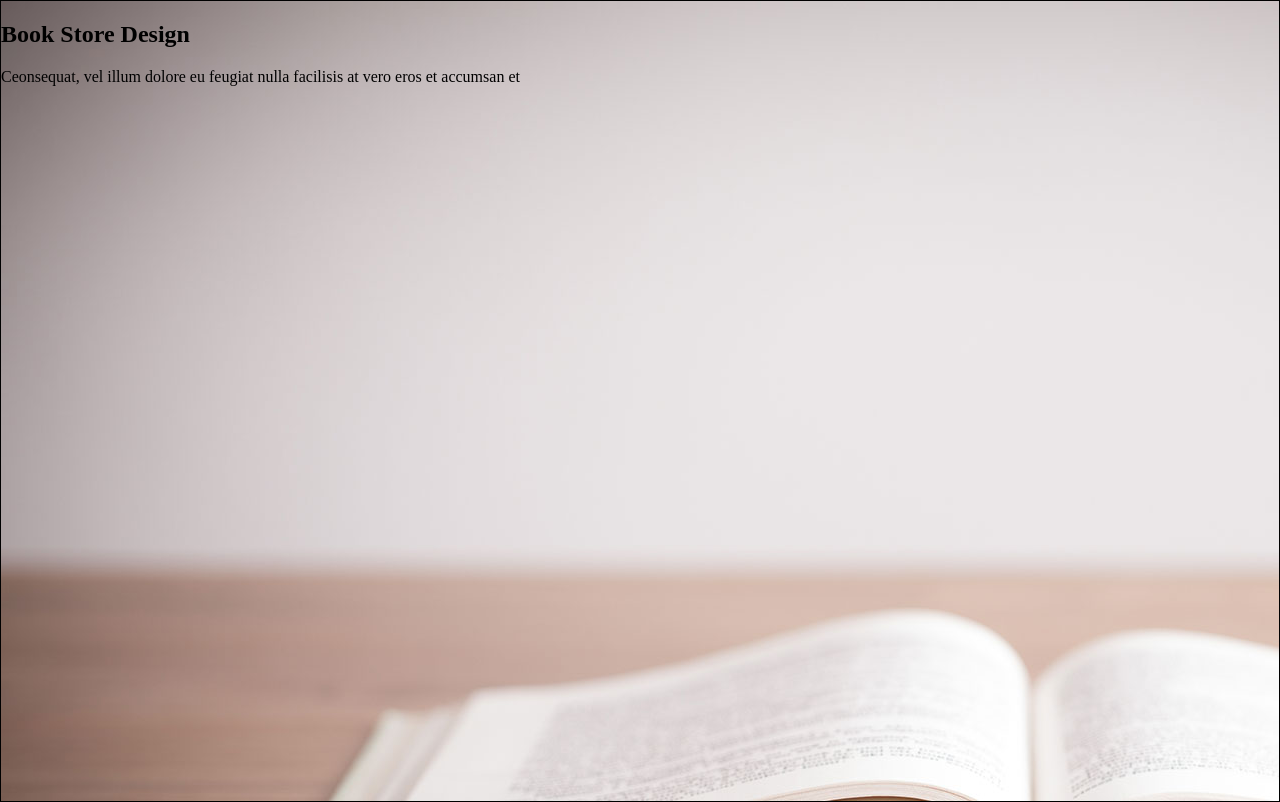
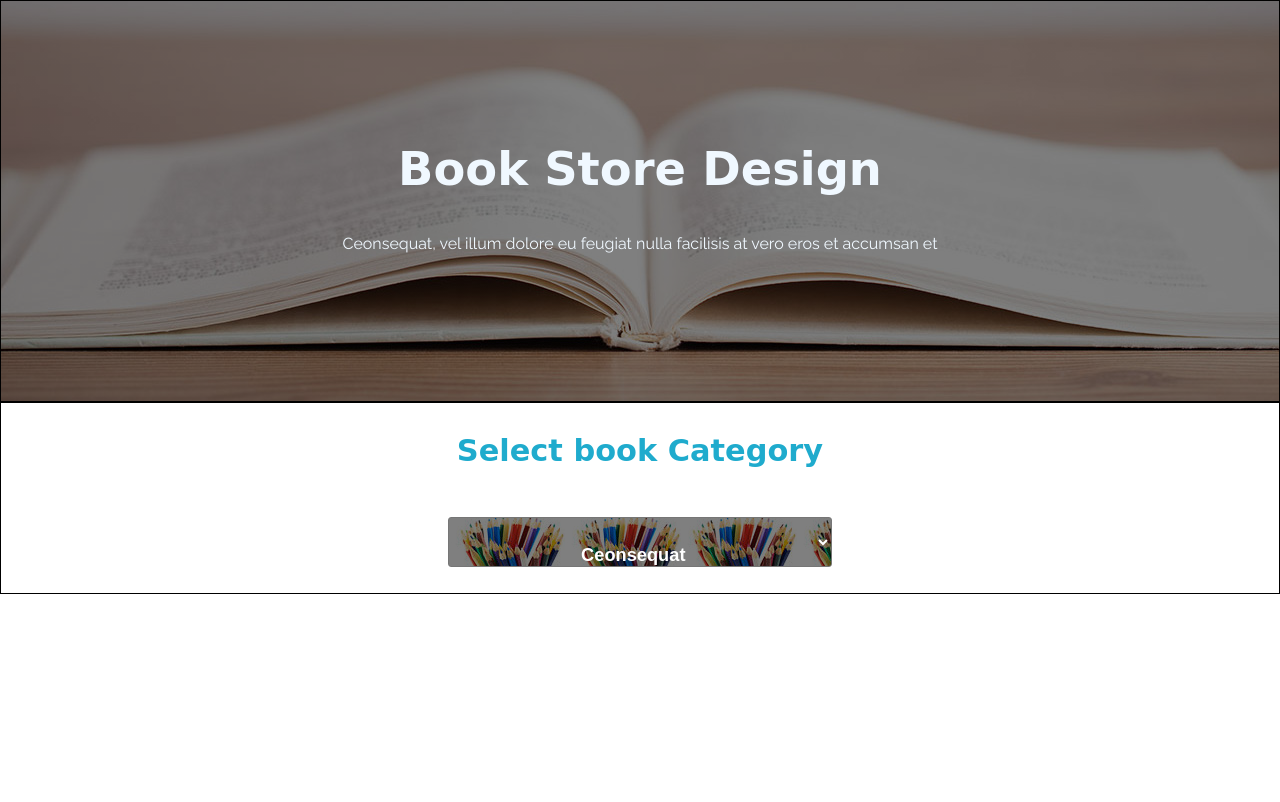
Before and after one commit to shloch/Book-store-design, a plain HTML site: page index.html in a window 1280 px wide. Drawn offline with nearby package versions, Linux system fonts and the light colour scheme; a web font is replaced by a local one.

Commit message:
Fixing BANNER + SEARCH ZONE

```diff
--- a/assets/styles/index.scss
+++ b/assets/styles/index.scss
@@ -1,11 +1,62 @@
+@import url('https://fonts.googleapis.com/css?family=Raleway|Yeon+Sung&display=swap');
 body{
     margin: 0;
     padding: 0;
+    font-family: 'Raleway', sans-serif;
 }
+
+/*------ Banner ---- */
 #upper-section{
     border: 1px solid black;
-    min-height: 800px;
-    background-image: url("../images/banner.jpg");
+    min-height: 400px;
+    background-image: linear-gradient(rgba(0,0,0,0.5), rgba(0,0,0,0.5)), url("../images/banner3.jpg");
     background-repeat: no-repeat;
+    background-position: center;
+
+    @media screen and (max-width: 645px) {
+        padding-right: 5%;
+        padding-left: 5%;
+        h2 {
+            color: yellow;
+        }
+
+    }
+    div[id="image-container"] {
+        text-align: center;
+        margin: 11% 0 0 0;
+        color: aliceblue;
+
+        h2 {
+            font-family: 'Yeon Sung', cursive;
+            font-size: 2.9em;
+        }
+    }
+
 
 }
+
+/*------ serachzone ---- */
+div[id="search-zone"] {
+    text-align: center;
+    border: 1px solid black;
+    padding-bottom: 2%;
+    h3 {
+        font-family: 'Yeon Sung', cursive;
+        color: #1FABCD;
+        font-size: 1.9em;
+    }
+    select {
+        width: 30%;
+        margin: 1.4% 0 0 0;
+        border-radius: 3px;
+        padding: 2% 0 0 10%;
+        font-size: 1.14em;
+        background-image:linear-gradient(rgba(0,0,0,0.5), rgba(0,0,0,0.5)), url("../images/pencil.jpeg");
+        color: white;
+        font-weight: bold;
+        @media screen and (max-width: 559px) {
+            width: 50%;
+        }
+    }
+
+}
--- a/index.html
+++ b/index.html
@@ -1,4 +1,5 @@
 <!DOCTYPE html>
+
 <head>
     <meta charset="utf-8">
     <meta http-equiv="X-UA-Compatible" content="IE=edge,chrome=1">
@@ -9,16 +10,29 @@
     <link rel="stylesheet" href="assets/styles/main.css">
 
 </head>
+
 <body>
 
-    <div id ="upper-section">
+    <div id="upper-section">
         <div id="image-container">
             <h2>Book Store Design</h2>
             <p>Ceonsequat, vel illum dolore eu feugiat nulla facilisis at vero eros et accumsan et</p>
         </div>
     </div>
+    <div id="search-zone">
+        <h3> Select book Category</h3>
+        <form>
+            <select>
+                <option>Ceonsequat</option>
+                <option>Ceonsequat</option>
+                <option>Ceonsequat</option>
+                <option>Ceonsequat</option>
+            </select>
+        </form>
+    </div>
 
     <script src="js/vendor/jquery.js"></script>
 
 </body>
+
 </html>
```
Also changed, not shown: assets/images/banner2.jpg (added), assets/images/banner3.jpg (added), assets/images/pencil.jpeg (added), assets/styles/main.css, 1 other file. Lines whose indentation alone changed are shown as unchanged.
